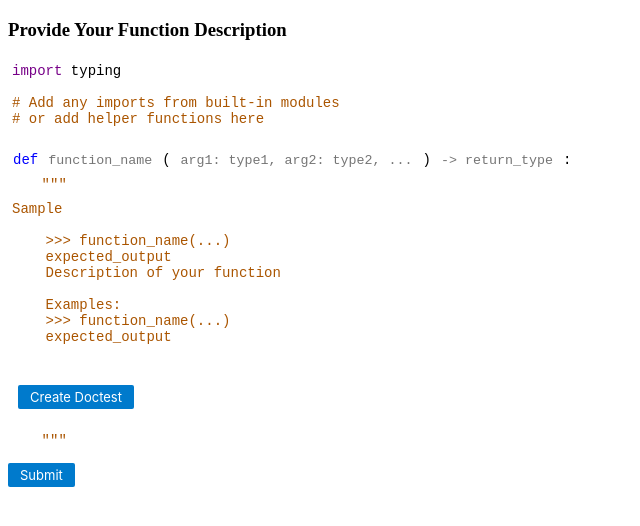
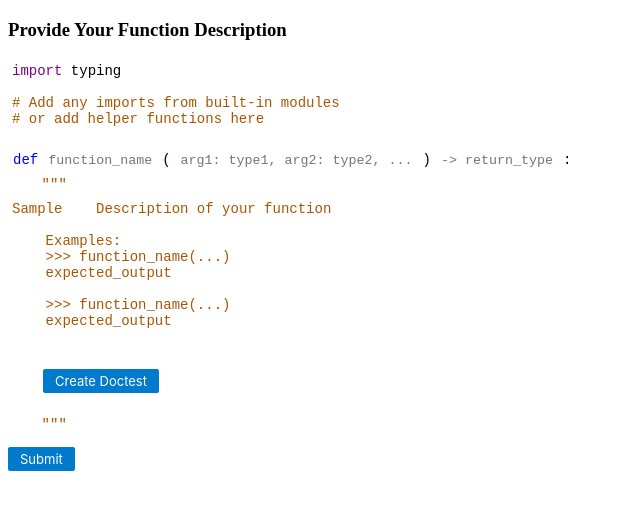
Before and after one commit to mrigankpawagi/GuardRails, a website: page media/index.html in a window 1280 px wide. Both pictures are taken after typing "Sample" into the empty fields and a click on the button "Create Doctest". Shown: the whole page, without its empty margins (0-640 px from the left). Drawn offline with Linux system fonts and the light colour scheme.

Commit message:
minor style changes in doctest section

```diff
--- a/media/css/style.css
+++ b/media/css/style.css
@@ -78,6 +78,7 @@ label {
     margin: 10px 0;
     background-color: #fff;
     padding: 10px;
+    padding-left: 35px;
 }
 
 button {
--- a/media/js/interface.js
+++ b/media/js/interface.js
@@ -53,14 +53,9 @@ document.getElementById('addDoctest').addEventListener('click', function() {
     const functionName = document.getElementById('functionName').value || 'function_name';
     const doctest = createDoctest(functionName);
     const doc = docstringEditor.getValue();
-    const currentPos = docstringEditor.getCursor();
 
-    // Insert doctest at cursor position or at the end
-    if (currentPos) {
-        docstringEditor.replaceRange('\n' + doctest, currentPos);
-    } else {
-        docstringEditor.setValue(doc + doctest);
-    }
+    // Insert doctest at the end
+    docstringEditor.setValue(doc + doctest);
 });
 
 // Update doctest examples when function name changes
```
